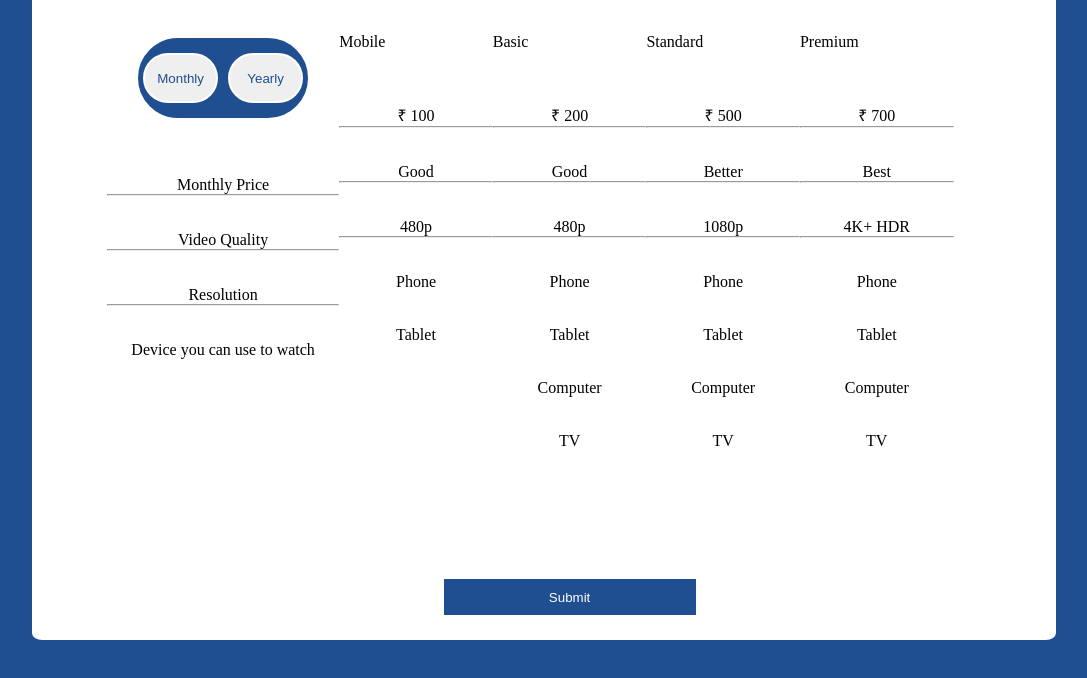
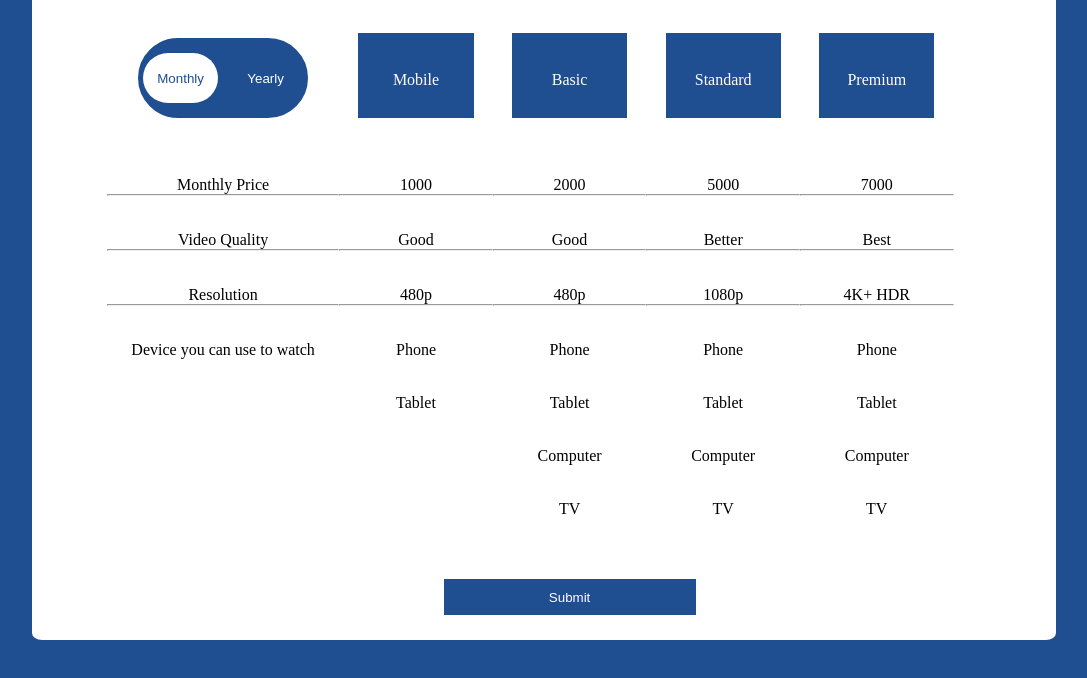
Before and after one commit to Aditya-K-Pathak/Rich_Panel, a website: page public/Pages/Plans/Monthly.htm in a window 1280 px wide. Shown: the part 110-788 px from the top of the page, without its empty margins (96-1183 px from the left). Drawn offline with Linux system fonts and the light colour scheme; the site is published under a folder, as on GitHub Pages, so addresses that start at the root find nothing.

Commit message:
Update Monthly.htm
Link Corrected

```diff
--- a/public/Pages/Plans/Monthly.htm
+++ b/public/Pages/Plans/Monthly.htm
@@ -57,6 +57,6 @@
             <input type="submit" class="submit" value="Submit" onclick="submit()">
         </div>
     </div>
-    <script src="/../../script/Monthly.js"></script>
+    <script src="../../script/Monthly.js"></script>
 </body>
 </html>
```
